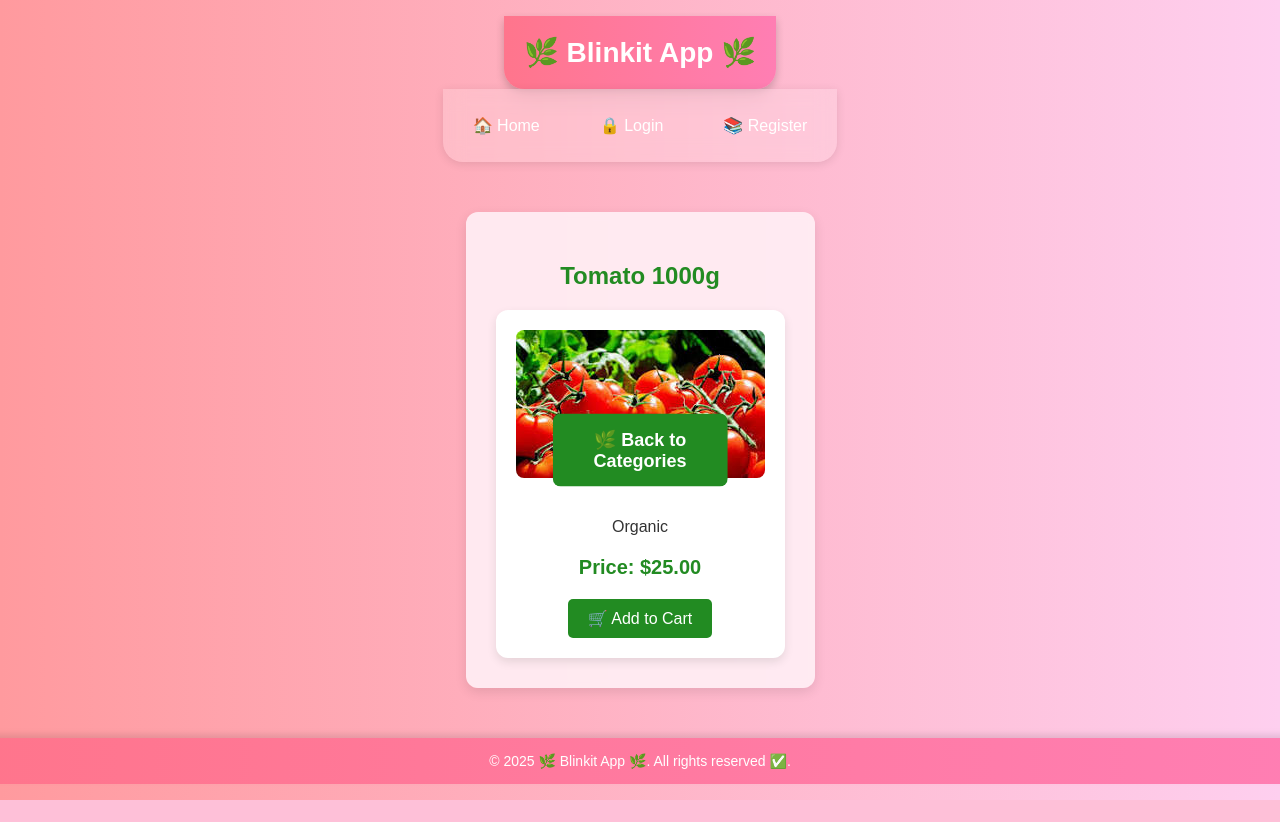
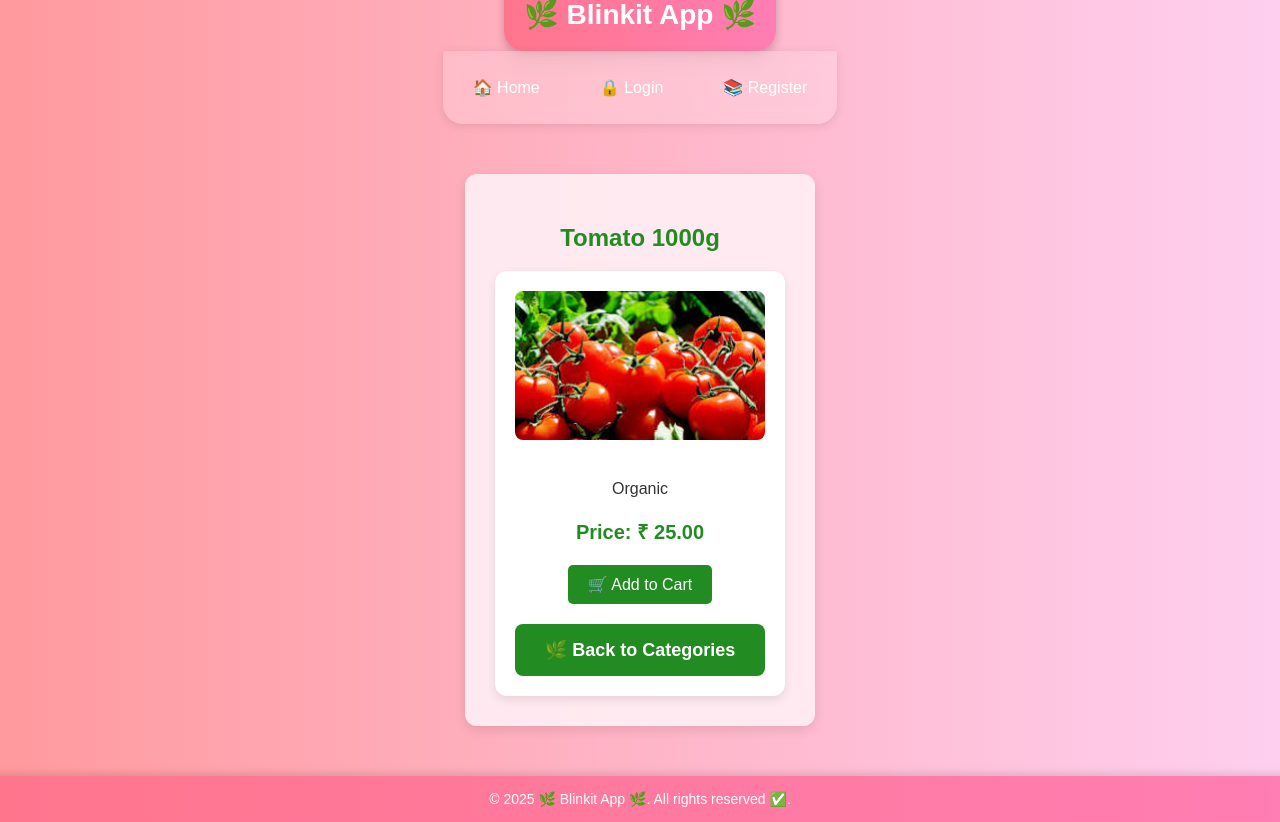
Before and after one commit to subbu199921/Metescifor-Major_Project-Blinkit-App, a Django app: page /product/1/ in a window 1280 px wide. Before the commit the page ends 800 px from the top, so only its background shows below. Run offline with Django 5.2, Linux system fonts and the light colour scheme; data comes from the database, SQL or seed files in the repository; both versions use the stored data as it was after the commit.

Commit message:
Updated models,signals,cart,product detail,product list,urls,db.sqlite3

```diff
--- a/shop/models.py
+++ b/shop/models.py
@@ -52,13 +52,14 @@
         return f"{self.quantity} x {self.product.name} in {self.cart}"
 
 class Order(models.Model):
-    customer = models.ForeignKey(Customer, on_delete=models.CASCADE)
+    customer = models.ForeignKey(Customer, on_delete=models.CASCADE, default=1)
     products = models.ManyToManyField(Product, through='OrderItem')
-    total_price = models.DecimalField(max_digits=10, decimal_places=2)
+    total_price = models.DecimalField(max_digits=10, decimal_places=2, default=0.00)  # Provide a default value
     created_at = models.DateTimeField(auto_now_add=True)
 
     def __str__(self):
         return f"Order {self.id} by {self.customer.user.username}"
+
 
 class OrderItem(models.Model):
     order = models.ForeignKey(Order, on_delete=models.CASCADE)
--- a/shop/signals.py
+++ b/shop/signals.py
@@ -10,5 +10,5 @@
 
 @receiver(post_save, sender=User)
 def save_customer(sender, instance, **kwargs):
-    if hasattr(instance, 'customer'):  # Ensure customer exists before saving
+    if hasattr(instance, 'customer'):
         instance.customer.save()
--- a/shop/templates/shop/cart.html
+++ b/shop/templates/shop/cart.html
@@ -73,8 +73,8 @@
                 <div class="cart-details">
                     <h3>{{ item.product.name }}</h3>
                     <p>Quantity: {{ item.quantity }}</p>
-                    <p>Price per item: ${{ item.product.price }}</p>
-                    <p><strong>Total: ${{ item.product.price|floatformat:2 }}</strong></p>
+                    <p>Price per item: ₹{{ item.product.price }}</p>
+                    <p><strong>Total: ₹{{ item.product.price|floatformat:2 }}</strong></p>
                 </div>
                 <a href="{% url 'remove_from_cart' item.id %}" class="remove-btn"> 😌 Remove</a>
             </div>
@@ -82,7 +82,7 @@
     </div>
 
     <hr>
-    <h3>Total Price: ${{ total_price|floatformat:2 }}</h3>
+    <h3>Total Price: ₹{{ item.product.price|floatformat:2 }}</h3>
     <a href="{% url 'place_order' %}" class="order-btn">✅ Place Order</a>
     <a href="{% url 'home' %}" style="display: block; text-align: center; margin-top: 20px; background-color: #228B22; color: white; padding: 10px 20px; text-decoration: none; border-radius: 5px; font-weight: bold;">
     🌿 Back to Categories</a>
--- a/shop/templates/shop/product_detail.html
+++ b/shop/templates/shop/product_detail.html
@@ -62,12 +62,10 @@
         background-color: #1E7A1E;
     }
 
-    /* Centered Back to Categories Button */
+    /* Back to Categories Button */
     .back-to-categories {
-        position: absolute;
-        top: 50%;
-        left: 50%;
-        transform: translate(-50%, -50%);
+        margin-top: 20px; /* Adds space between Add to Cart and Back to Categories button */
+        text-align: center; /* Center the button horizontally */
     }
 
     .back-to-categories a {
@@ -91,15 +89,16 @@
 <div class="product-detail animate__animated animate__fadeInUp">
     <img src="{{ product.image.url }}" alt="{{ product.name }}">
     <p>{{ product.description }}</p>
-    <p class="price">Price: ${{ product.price }}</p>
+    <p class="price">Price: ₹ {{ product.price }}</p>
+
     <div class="actions">
         <a href="{% url 'add_to_cart' product.id %}">🛒 Add to Cart</a>
     </div>
-</div>
 
-<!-- Centered Back to Categories Button -->
-<div class="back-to-categories">
-    <a href="{% url 'home' %}" class="animate__animated animate__fadeInUp">🌿 Back to Categories</a>
+    <!-- Back to Categories Button placed below the Add to Cart button -->
+    <div class="back-to-categories">
+        <a href="{% url 'home' %}" class="animate__animated animate__fadeInUp">🌿 Back to Categories</a>
+    </div>
 </div>
 
 {% endblock %}
--- a/shop/templates/shop/product_list.html
+++ b/shop/templates/shop/product_list.html
@@ -136,7 +136,7 @@
                     <img src="{{ product.image.url }}" alt="{{ product.name }}">
                     <h4>{{ product.name }}</h4>
                     <p>{{ product.description }}</p>
-                    <p><strong>Price: ${{ product.price }}</strong></p>
+                    <p><strong>Price: ₹{{ product.price }}</strong></p>
 
                     <button onclick="location.href='{% url 'product_detail' product.id %}'" class="button">
                         🔍 View Details
--- a/shop/urls.py
+++ b/shop/urls.py
@@ -5,9 +5,9 @@
 urlpatterns = [
     path('', views.product_list, name='home'),
     path('vendor/register/', views.vendor_register, name='vendor_register'),
-    path('vendor/details/', views.vendor_details, name='vendor_details'),  # Vendor details page
-    path('category/<int:category_id>/', views.category_products, name='category_products'),  # Category products
-    path('product/<int:product_id>/', views.product_detail, name='product_detail'),  # Product details
+    path('vendor/details/', views.vendor_details, name='vendor_details'),
+    path('category/<int:category_id>/', views.category_products, name='category_products'),
+    path('product/<int:product_id>/', views.product_detail, name='product_detail'),
     path('register/', views.register, name='register'),
     path('login/', views.user_login, name='login'),
     path('logout/', views.user_logout, name='logout'),
```
Also changed, not shown: db.sqlite3, shop/migrations/0005_remove_order_created_at_remove_order_customer_and_more.py (added), shop/migrations/0006_remove_order_name_order_amount_order_created_at_and_more.py (added), shop/migrations/0007_remove_order_customer_order_name.py (added), shop/migrations/0008_remove_order_name_order_customer.py (added), shop/migrations/0009_remove_order_address_remove_order_amount_and_more.py (added).
